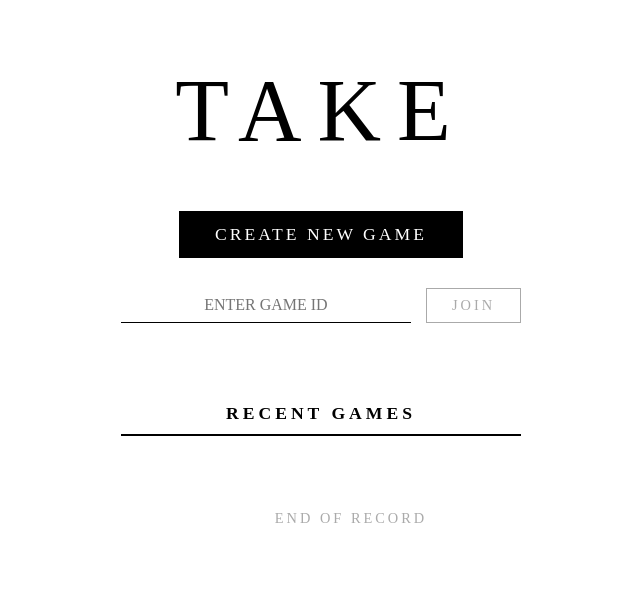
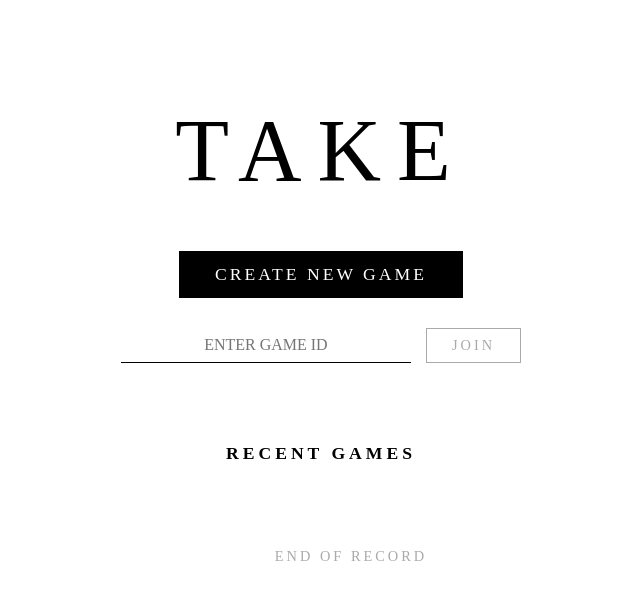
Before and after one commit to MerricsUniqueUsername/Take-Online, a Flask app: page / in a window 1280 px wide. Shown: the top 600 px of the page, without its empty margins (319-959 px from the left). Run offline with Flask 3, Linux system fonts and the light colour scheme; data that the repository does not hold is empty.

Commit message:
Title style changes

```diff
--- a/static/index/style.css
+++ b/static/index/style.css
@@ -22,6 +22,7 @@ body {
   font-size: 5.5rem;
   letter-spacing: 16px;
   margin: 0 0 50px 0;
+  margin-top: 40px;
   font-weight: normal;
 }
 
@@ -101,8 +102,8 @@ button {
 
 .section-title {
   font-size: 1.1rem;
-  border-bottom: 2px solid black;
   padding-bottom: 10px;
+  margin-top: 60px;
   margin-bottom: 30px;
   font-weight: bold;
   letter-spacing: 4px;
```
